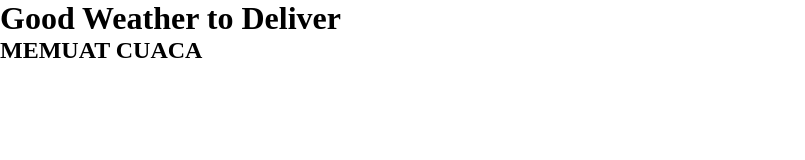
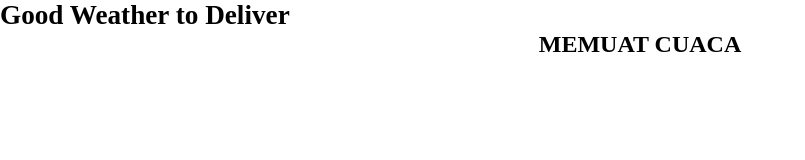
Before and after one commit to Lyant-Dev/good-weather-to-deliver, a website: page index.html in a window 1280 px wide. Shown: the whole page, without its empty margins (0-805 px from the left). Drawn offline with Linux system fonts and the light colour scheme.

Commit message:
fix structures and styling in progress

```diff
--- a/index.html
+++ b/index.html
@@ -8,8 +8,8 @@
     <link rel="stylesheet" href="style/style.css" />
   </head>
   <body>
-
     <h1 class="title">Good Weather to Deliver</h1>
+    <div class="card-container">
       <div class="loading-container">
         <h2 id="loading-status">MEMUAT CUACA</h2>
       </div>
@@ -21,14 +21,19 @@
       </div>
       <div class="data-container">
         <div class="weather-data">
-        <h2 class="weather-condition" id="weather-condition">Cloudy / Berawan</h2>
+          <h2 class="weather-condition" id="weather-condition">
+            Cloudy / Berawan
+          </h2>
           <span class="weather-degree" id="weather-degree">28℃</span>
         </div>
       </div>
       <div class="status-container">
         <div class="weather-status">
           <h2 class="status-info" id="status-info">✅ Aman</h2>
-        <p class="status-delivery" id="status-delivery">Cuaca mendukung, pengiriman bisa tepat waktu</p>
+          <p class="status-delivery" id="status-delivery">
+            Cuaca mendukung, pengiriman bisa tepat waktu
+          </p>
+        </div>
       </div>
     </div>
 
--- a/style/style.css
+++ b/style/style.css
@@ -9,3 +9,13 @@
 .status-container {
   display: none;
 }
+.card-container {
+  display: flex;
+  flex-direction: column;
+  align-items: center;
+  justify-content: center;
+  gap: 3rem;
+}
+.title {
+  font-size: 1.7rem;
+}
```
Lines whose indentation alone changed are shown as unchanged.
